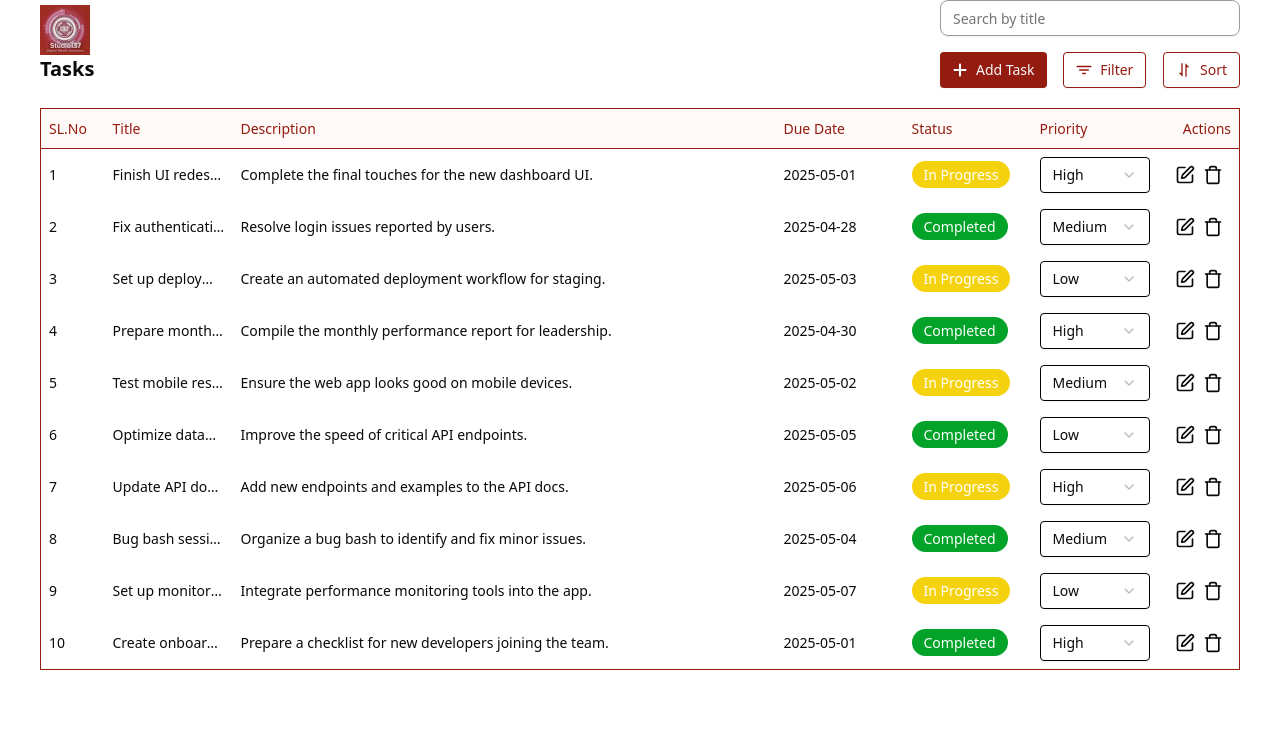
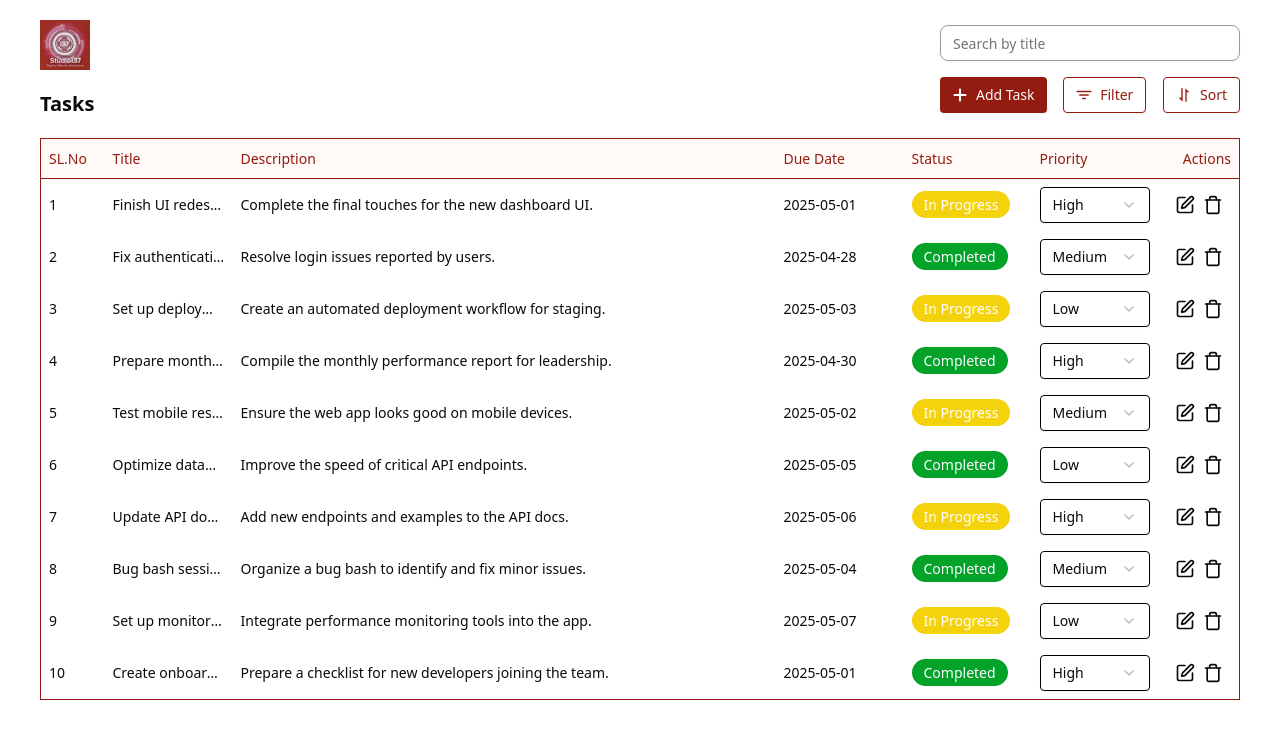
Before and after one commit to rajeshrc12/studio137, a Next.js app: page / in a window 1280 px wide. Shown: the top 738 px of the page. Built offline with nearby package versions, Linux system fonts and the light colour scheme.

Commit message:
css fixes

```diff
--- a/app/page.tsx
+++ b/app/page.tsx
@@ -6,11 +6,11 @@ import Image from "next/image";
 export default function HomePage() {
   return (
     <TaskProvider>
-      <div className="flex flex-col gap-5 w-full px-10">
+      <div className="flex flex-col gap-5 w-full px-10 py-5">
         <div className="flex justify-between items-center">
           <div>
             <Image height={50} width={50} alt="logo" src={"/logo.jpg"} />
-            <h1 className="font-bold text-xl">Tasks</h1>
+            <h1 className="font-bold text-xl mt-5">Tasks</h1>
           </div>
           <Filter />
         </div>
--- a/components/Filter.tsx
+++ b/components/Filter.tsx
@@ -61,7 +61,7 @@ const Filter = () => {
   return (
     <div className="flex flex-col items-center gap-4 flex-wrap">
       {/* Search Input */}
-      <Input className="w-[300px]" placeholder="Search by title" value={searchText} onChange={handleSearchChange} />
+      <Input className="w-full md:w-[300px]" placeholder="Search by title" value={searchText} onChange={handleSearchChange} />
       <div className="flex justify-between w-full">
         {" "}
         <AddTaskDialog />
```
